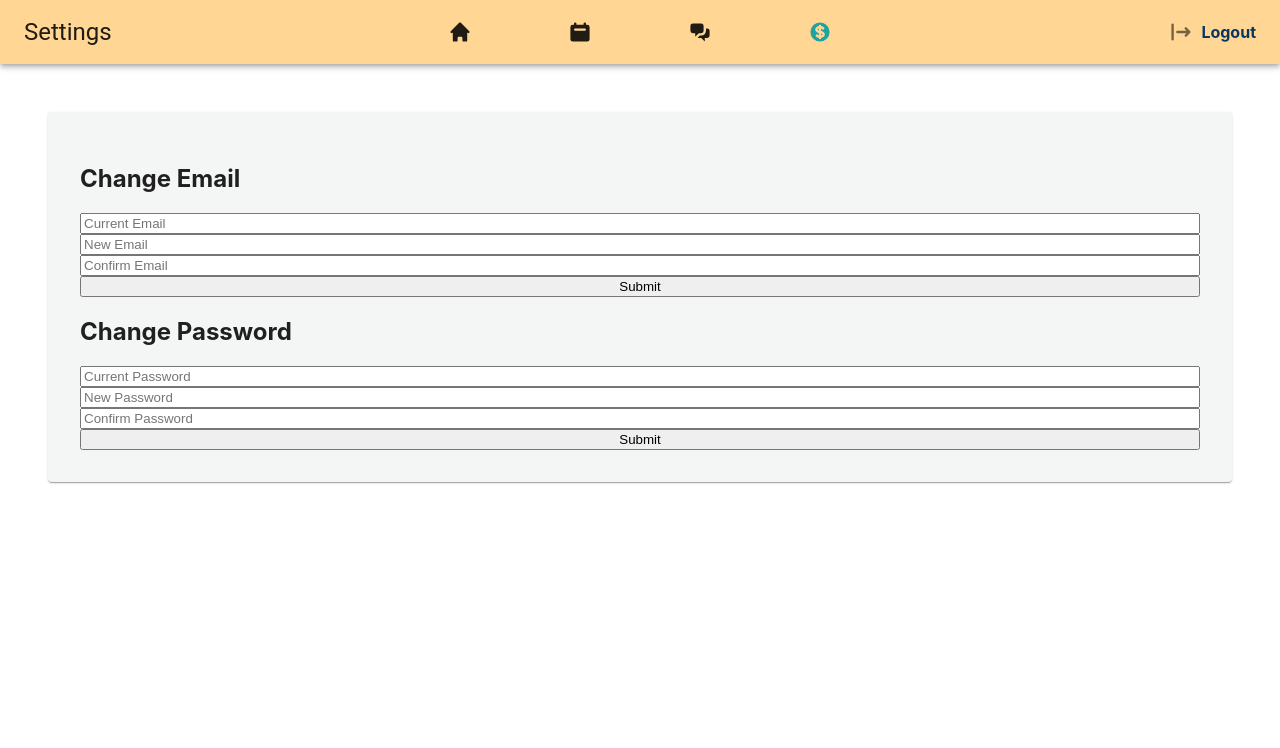
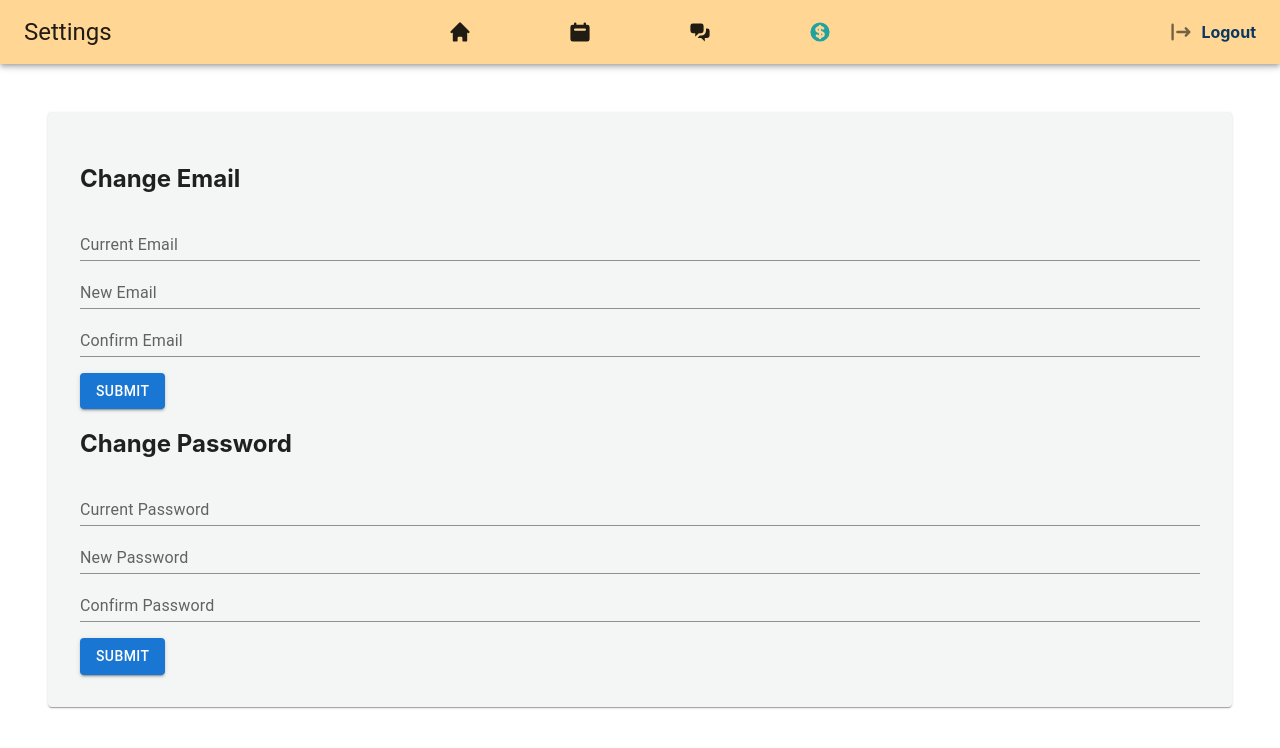
Before and after one commit to DSC-McMaster-U/machouse-web, a React (Create React App) app: page /settings in a window 1280 px wide. Shown: the top 748 px of the page. Built offline with nearby package versions, Linux system fonts and the light colour scheme.

Commit message:
Converted to MUI components

```diff
--- a/src/components/settings/settingsCard.css
+++ b/src/components/settings/settingsCard.css
@@ -1,6 +1,10 @@
 .inputs {
 	display: flex;
 	flex-direction: column;
+}
+
+.submit-button {
+    padding-top: 1em;
 }
 
 #settings-card {
--- a/src/components/settings/settingsCard.js
+++ b/src/components/settings/settingsCard.js
@@ -1,4 +1,4 @@
-import { Card } from '@mui/material';
+import { Button, Card, TextField } from '@mui/material';
 import { useState } from 'react';
 import './settingsCard.css';
 
@@ -83,65 +83,70 @@ const SettingsCardComp = (props) => {
 		<Card id='settings-card'>
 			<h2 className='header'>Change Email</h2>
 			<div className='inputs'>
-				<input
-					className='input'
+				<TextField
+					label='Current Email'
+					variant='standard'
 					type='text'
 					value={currentEmail}
-					placeholder='Current Email'
 					onChange={currentEmailChangeHandler}
 				/>
-				<input
-					className='input'
+				<TextField
+					label='New Email'
+					variant='standard'
 					type='text'
 					value={newEmail}
-					placeholder='New Email'
 					onChange={newEmailChangeHandler}
 				/>
-				<input
-					className='input'
+				<TextField
+					label='Confirm Email'
+					variant='standard'
 					type='text'
 					value={confirmEmail}
-					placeholder='Confirm Email'
 					onChange={confirmEmailChangeHandler}
 				/>
-				<button
+				<div className='submit-button'>
+					<Button
+						variant='contained'
+						onClick={emailSubmitHandler}
 						type='submit'
-					className='submit-button'
-					onClick={emailSubmitHandler}
 					>
 						Submit
-				</button>
+					</Button>
+				</div>
 			</div>
 			<h2 className='header'>Change Password</h2>
 			<div className='inputs'>
-				<input
-					className='input'
+				<TextField
+					label='Current Password'
+					variant='standard'
 					type='text'
 					value={currentPassword}
-					placeholder='Current Password'
 					onChange={currentPasswordChangeHandler}
 				/>
-				<input
-					className='input'
+				<TextField
+					label='New Password'
+					variant='standard'
 					type='text'
 					value={newPassword}
-					placeholder='New Password'
 					onChange={newPasswordChangeHandler}
 				/>
-				<input
-					className='input'
+				<TextField
+					label='Confirm Password'
+					variant='standard'
 					type='text'
 					value={confirmPassword}
-					placeholder='Confirm Password'
 					onChange={confirmPasswordChangeHandler}
 				/>
-				<button
+				<div className='submit-button'>
+					<Button
+						// className='submit-button'
+						variant='contained'
+						onClick={passwordSubmitHandler}
 						type='submit'
-					className='submit-button'
-					onClick={passwordSubmitHandler}
 					>
 						Submit
-				</button>
+					</Button>
+				</div>
 			</div>
 		</Card>
 	);
```
Lines whose indentation alone changed are shown as unchanged.
